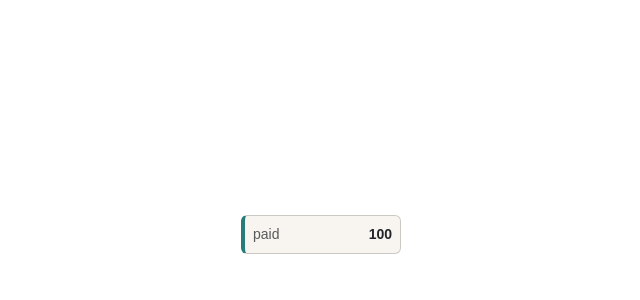
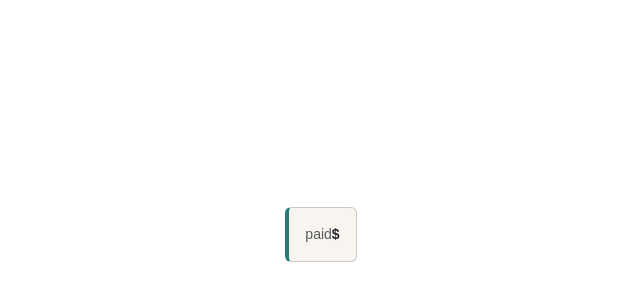
Before and after one commit to abdalsimam1-sketch/personal-finance-app, a React (Vite) app: page /test in a window 1280 px wide. Shown: the part 166-466 px from the top of the page, without its empty margins (319-959 px from the left). Built offline with nearby package versions, Linux system fonts and the light colour scheme.

Commit message:
fix : add more padding ,remove fixed width and rename amount to total

```diff
--- a/src/components/UI/BillsSummary.jsx
+++ b/src/components/UI/BillsSummary.jsx
@@ -1,18 +1,17 @@
 import React from "react";
 
-export const BillsSummary = ({ label, amount, color }) => {
+export const BillsSummary = ({ label, total, color }) => {
   return (
     <div
-      className="card p-2"
+      className="card p-3"
       style={{
-        width: "10rem",
         backgroundColor: "var(--color-beige-100)",
         borderLeft: `4px solid ${color}`,
       }}
     >
       <div className="d-flex justify-content-between">
         <span className="text-preset-4 text-muted">{label}</span>
-        <span className="fw-bold text-preset-4">{amount}</span>
+        <span className="fw-bold text-preset-4">${total}</span>
       </div>
     </div>
   );
```
